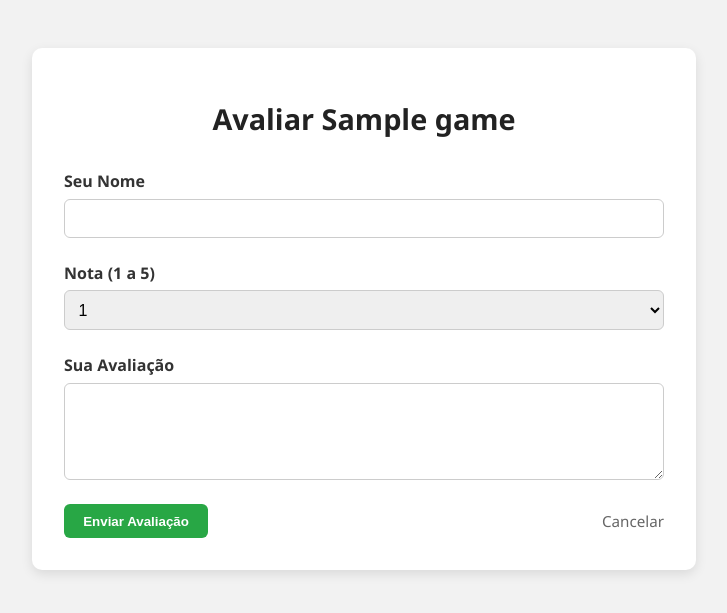
After one commit to Arthutstuts96/DevWeb-Reborn-Games, a Django app: page /game/1/reviews/criar/ in a window 1280 px wide. The commit adds this page. Shown: the top 613 px of the page, without its empty margins (276-1003 px from the left). Run offline with Django 5.2, Linux system fonts and the light colour scheme; tables that the repository leaves empty hold one stand-in row (values such as "Sample post").

Commit message:
Página para criar reviews e visualização de todas as reviews de um jogo

```diff
--- a/project/settings.py
+++ b/project/settings.py
@@ -62,7 +62,7 @@ DATABASES = {
         'ENGINE': 'django.db.backends.postgresql_psycopg2',
         'NAME': 'reborngames',
         'USER': 'postgres',
-        'PASSWORD': 'postgres', # Depois mudar para postgres
+        'PASSWORD': '1', # Depois mudar para postgres
         'HOST': '127.0.0.1',
         'PORT': '5432',
     }
--- /dev/null
+++ b/project/static/css/review-form-styles.css
@@ -0,0 +1,83 @@
+body {
+    margin: 0;
+    padding: 0;
+    font-family: "Segoe UI", sans-serif;
+    background-color: #f2f2f2;
+    color: #333;
+}
+
+.review__container {
+    max-width: 600px;
+    margin: 3rem auto;
+    background-color: #fff;
+    border-radius: 10px;
+    padding: 2rem;
+    box-shadow: 0 4px 12px rgba(0, 0, 0, 0.1);
+}
+
+.review__title {
+    text-align: center;
+    margin-bottom: 2rem;
+    font-size: 1.8rem;
+    color: #222;
+}
+
+.review__form {
+    display: flex;
+    flex-direction: column;
+    gap: 1.5rem;
+}
+
+.form__group {
+    display: flex;
+    flex-direction: column;
+}
+
+.form__group label {
+    margin-bottom: 0.4rem;
+    font-weight: 600;
+}
+
+.form__group input,
+.form__group select,
+.form__group textarea {
+    padding: 0.6rem;
+    font-size: 1rem;
+    border: 1px solid #ccc;
+    border-radius: 6px;
+}
+
+.form__group textarea {
+    resize: vertical;
+}
+
+.form__actions {
+    display: flex;
+    justify-content: space-between;
+    align-items: center;
+}
+
+.form__btn {
+    padding: 0.6rem 1.2rem;
+    background-color: #28a745;
+    color: #fff;
+    font-weight: 600;
+    border: none;
+    border-radius: 6px;
+    cursor: pointer;
+    transition: background-color 0.2s ease-in-out;
+}
+
+.form__btn:hover {
+    background-color: #218838;
+}
+
+.form__back {
+    text-decoration: none;
+    font-size: 0.95rem;
+    color: #666;
+}
+
+.form__back:hover {
+    text-decoration: underline;
+}
--- a/project/urls.py
+++ b/project/urls.py
@@ -7,5 +7,5 @@ urlpatterns = [
     path('logout/', Logout.as_view(), name="logout"),
     path('admin/', admin.site.urls),
     path('game/', include('game.urls'), name="game"),
-    path('game/<int:game_pk>/reviews/', include('review.urls'), name='review'),
+    path('game/<int:game_pk>/reviews/', include('review.urls')),
 ]
--- a/project/views.py
+++ b/project/views.py
@@ -28,6 +28,6 @@ class Login(View):
             return render(request, 'login.html', {'mensagem': 'Usuário ou senha inválidos'})
 
 class Logout(View):
-    def get(self, request):
+    def post(self, request):
         logout(request)
         return redirect(settings.LOGIN_URL)
--- /dev/null
+++ b/review/forms.py
@@ -0,0 +1,11 @@
+from django import forms
+from .models import Review
+
+class FormReview(forms.ModelForm):
+    class Meta:
+        model = Review
+        fields = ['reviewer', 'content', 'stars']
+
+        widgets = {
+            'content': forms.Textarea(attrs={'rows': 4}),
+        }
--- a/review/models.py
+++ b/review/models.py
@@ -1,4 +1,5 @@
 from django.db import models
+from django.core.validators import MinValueValidator, MaxValueValidator
 
 from game.models import Game
 
@@ -6,6 +7,6 @@ class Review(models.Model):
     game_id = models.ForeignKey(Game, on_delete=models.CASCADE)
     reviewer = models.CharField(max_length=100)
     content = models.TextField()
-    stars = models.SmallIntegerField()
-    likes = models.IntegerField()
     create_date = models.DateTimeField(auto_now_add=True)
+    stars = models.SmallIntegerField(validators=[MinValueValidator(1), MaxValueValidator(5)])
+    likes = models.IntegerField(default=0, validators=[MinValueValidator(0)])
--- a/review/urls.py
+++ b/review/urls.py
@@ -4,5 +4,6 @@ from review.views import *
 app_name = 'review'
 
 urlpatterns = [
-    path('', ReviewListView.as_view(), name='list')
+    path('', ReviewListView.as_view(), name='list'),
+    path('criar/', CreateReview.as_view(), name="create-review"),
 ]
--- a/review/views.py
+++ b/review/views.py
@@ -1,5 +1,9 @@
+from django.shortcuts import get_object_or_404
+from django.urls import reverse_lazy
 from django.views.generic import ListView, CreateView, UpdateView, DeleteView, DetailView
 
+from game.models import Game
+from review.forms import FormReview
 from review.models import Review
 
 class ReviewListView(ListView):
@@ -13,11 +17,26 @@ class ReviewListView(ListView):
         queryset = Review.objects.filter(game_id=id).order_by('-create_date')
         return queryset
 
-# class CreateReview(CreateView):
-#     model = Review
-#     form_class = FormGame
-#     template_name = 'game/create_game.html'
-#     success_url = reverse_lazy('home')
+class CreateReview(CreateView):
+    model = Review
+    form_class = FormReview
+    template_name = 'review/create-review.html'
+
+    def get_context_data(self, **kwargs):
+        # Adiciona o ID do jogo para a página colocar no formulário
+        context = super().get_context_data(**kwargs)
+        game_pk = self.kwargs['game_pk']
+        context['game'] = get_object_or_404(Game, pk=game_pk)
+
+        return context
+
+    def form_valid(self, form):
+        game_obj = get_object_or_404(Game, pk=self.kwargs['game_pk'])
+        form.instance.game_id = game_obj
+        return super().form_valid(form)
+
+    def get_success_url(self):
+        return reverse_lazy('game-detail', kwargs={'pk': self.kwargs['game_pk']})
 
 # class EditReview(UpdateView):
 #     model = Review
--- a/templates/game/game-view.html
+++ b/templates/game/game-view.html
@@ -50,6 +50,7 @@
         <button id="open__reviews__modal__btn" data-url="{% url 'review:list' game_pk=game.pk %}">
             Ver Avaliações
         </button>
+        <a href="reviews/criar" class="create__review__button">Criar Review</a>
 
         {# --- ESTRUTURA DA MODAL COM CORPO VAZIO --- #}
         <div id="reviews__modal" class="modal">
--- /dev/null
+++ b/templates/review/create-review.html
@@ -0,0 +1,46 @@
+{% load static %}
+<!DOCTYPE html>
+<html lang="pt-br">
+
+<head>
+    <meta charset="UTF-8">
+    <meta name="viewport" content="width=device-width, initial-scale=1.0">
+    <title>Criar Review</title>
+    <link rel="stylesheet" href="{% static 'css/review-form-styles.css' %}">
+</head>
+
+<body>
+    <div class="review__container">
+        <h1 class="review__title">Avaliar {{ game.name }}</h1>
+
+        <form action="{% url 'review:create-review' game_pk=game.pk %}" method="POST" class="review__form">
+            {% csrf_token %}
+
+            <div class="form__group">
+                <label for="id_reviewer">Seu Nome</label>
+                <input type="text" name="reviewer" id="id_reviewer" required>
+            </div>
+
+            <div class="form__group">
+                <label for="id_stars">Nota (1 a 5)</label>
+                <select name="stars" id="id_stars" required>
+                    {% for i in "12345" %}
+                    <option value="{{ i }}">{{ i }}</option>
+                    {% endfor %}
+                </select>
+            </div>
+
+            <div class="form__group">
+                <label for="id_content">Sua Avaliação</label>
+                <textarea name="content" id="id_content" rows="4" required></textarea>
+            </div>
+
+            <div class="form__actions">
+                <button type="submit" class="form__btn">Enviar Avaliação</button>
+                <a href="{% url 'home' %}" class="form__back">Cancelar</a>
+            </div>
+        </form>
+    </div>
+</body>
+
+</html>
```
Also changed, not shown: project/static/css/game-view-styles.css (+25 -1 lines), project/static/js/home-scripts.js (+16 -29 lines), templates/partials/_reviews.html (+4 -8 lines), game/images/sdp.jpg (added), game/images/wedonttrustyou.jpg (added), review/migrations/0002_alter_review_likes_alter_review_stars.py (added).
